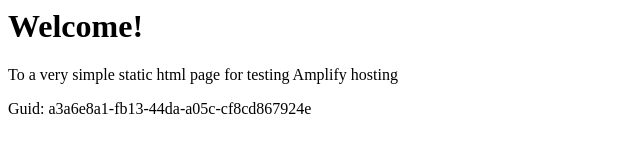
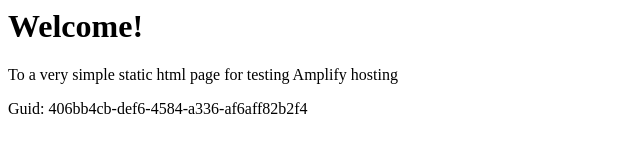
Before and after one commit to aws-aemilia-bah/Github-PR-Commit-Integration-Test-DoNotTouch-GitHubAutoBuildPushCanaryTest-v2-prod-me-south-1, a website: page src/index.html in a window 1280 px wide. Shown: the full height of the page, 0-640 px from the left. Drawn offline with Linux system fonts and the light colour scheme.

Commit message:
commit from integ tests

```diff
--- a/src/index.html
+++ b/src/index.html
@@ -12,6 +12,6 @@
 <body>
     <h1>Welcome!</h1>
     <p>To a very simple static html page for testing Amplify hosting</p>
-    <p>Guid: a3a6e8a1-fb13-44da-a05c-cf8cd867924e</p></body>
+    <p>Guid: 406bb4cb-def6-4584-a336-af6aff82b2f4</p></body>
 
 </html>
```
